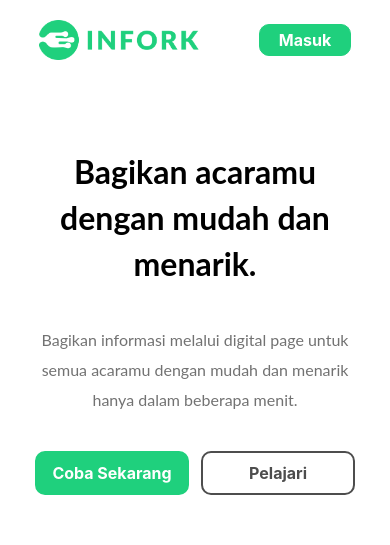
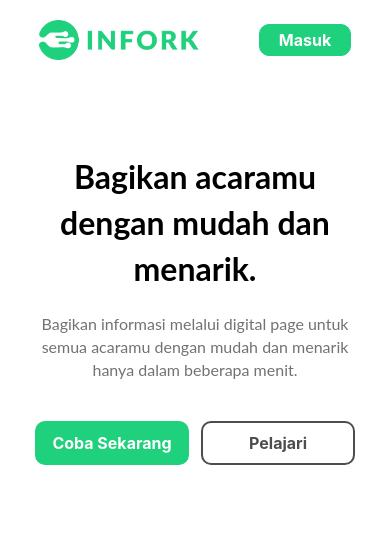
Before and after one commit to ugiv/infork, a React (Create React App) app: page / in a window 390 px wide. Shown: the top 545 px of the page. Built offline with nearby package versions, Linux system fonts and the light colour scheme.

Commit message:
another setting in jumbotron

```diff
--- a/src/index.css
+++ b/src/index.css
@@ -169,23 +169,26 @@ p.description {
   .header-container{
     width: 80%;
   }
+  .text-jumbotron {
+    display: flex;
+    flex-direction: column;
+    justify-content: center;
+    align-items: center;
+  }
   h1{
     width: 60%;
     font-size: 32px;
     line-height: 46px;
     text-align: center;
+    margin: 0;
   }
   p.description {
+    font-size: 16px;
+    line-height: 23px;
     text-align: center;
     width: 70%;
     color: #727272;
-  }
-  .text-jumbotron {
-    display: flex;
-    flex-direction: column;
-    justify-content: center;
-    align-items: center;
-    margin-bottom: 50px;
+    margin: 20px;
   }
   .hero {
     width: 80%;
```
